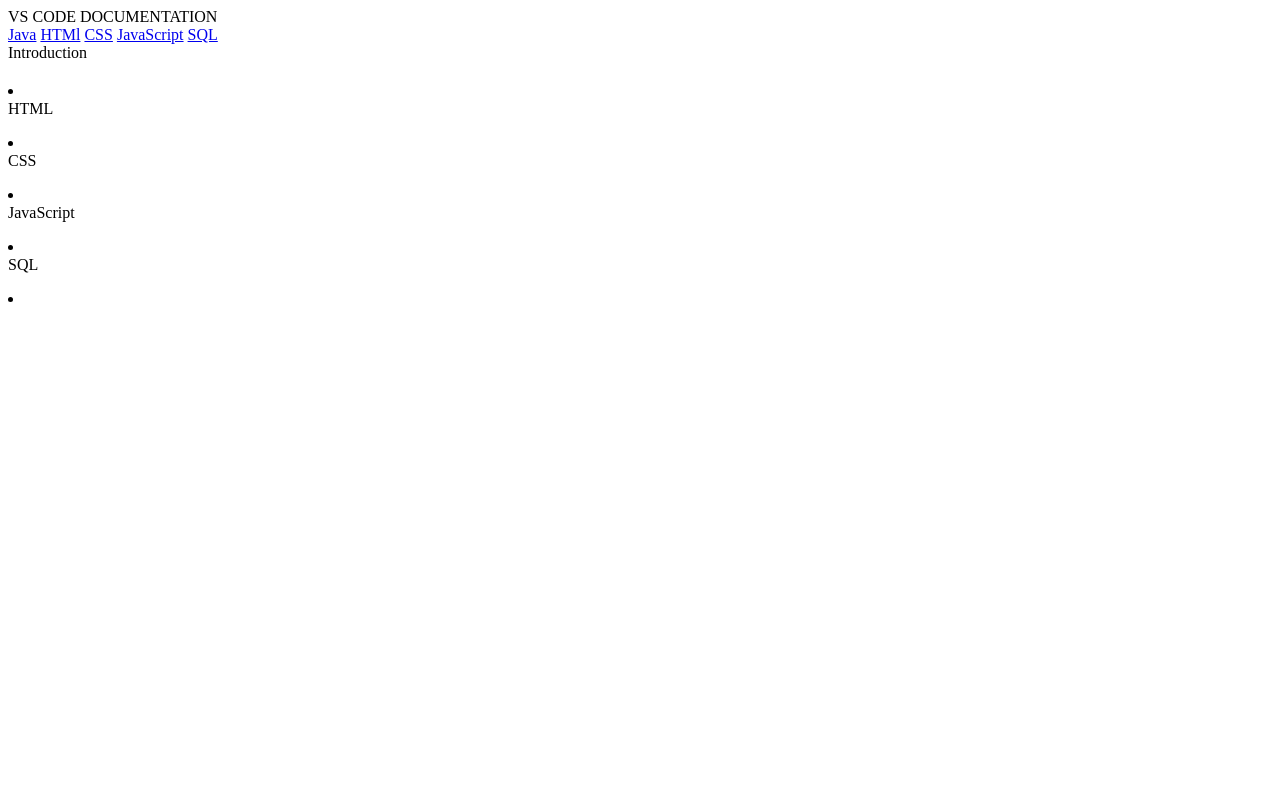
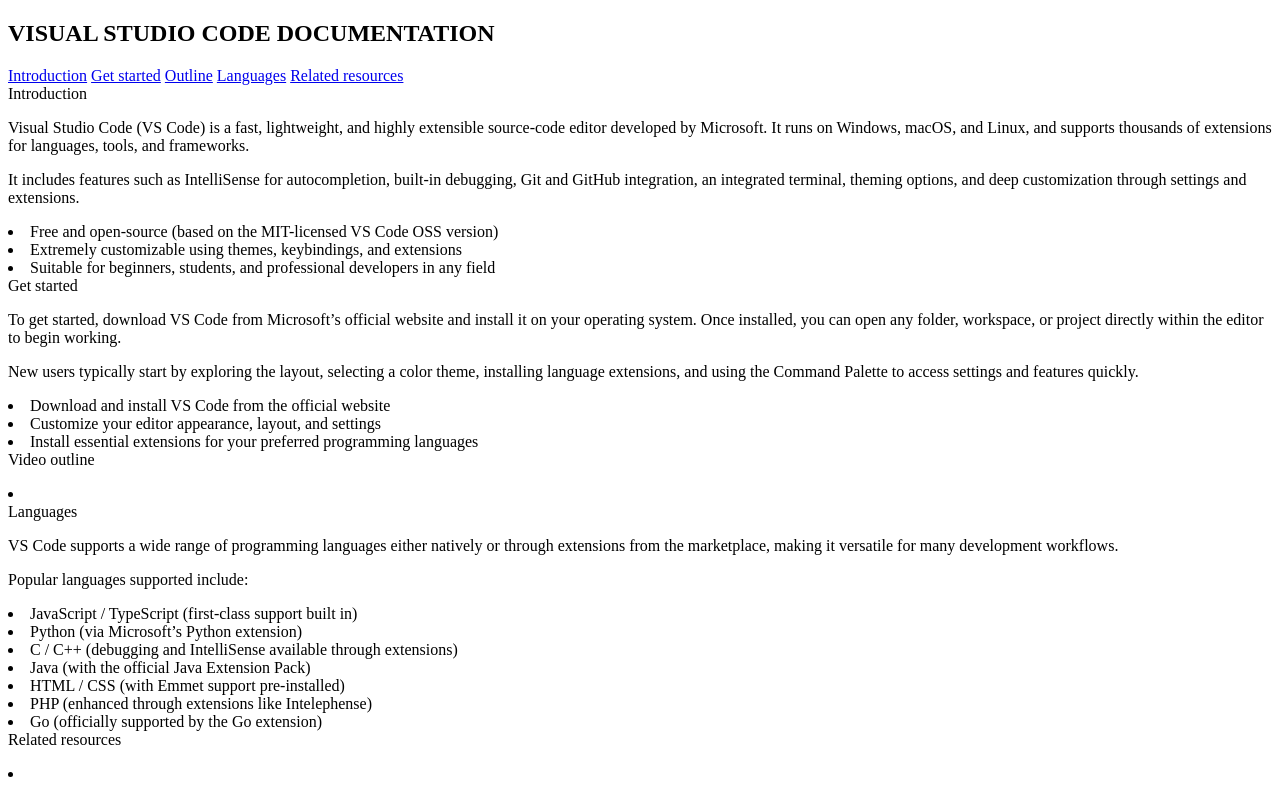
Before and after one commit to James-Juguilon/UCCITCSWeb240179544, a plain HTML site: page DOCUMENTATION_PAGE/DP.html in a window 1280 px wide. Drawn offline with Linux system fonts and the light colour scheme.

Commit message:
finished html of the new project

```diff
--- a/DOCUMENTATION_PAGE/DP.html
+++ b/DOCUMENTATION_PAGE/DP.html
@@ -5,45 +5,93 @@
     </head>
     <body>
         <nav id="navbar">
-            <header>VS CODE DOCUMENTATION</header>
-            <a href="#Java" class="nav-link">Java</a>
-            <a href="#HTML" class="nav-link">HTMl</a>
-            <a href="#CSS" class="nav-link">CSS</a>
-            <a href="#JavaScript" class="nav-link">JavaScript</a>
-            <a href="#SQL" class="nav-link">SQL</a>
+            <header>
+                <h1>VISUAL STUDIO CODE DOCUMENTATION</h1>
+            </header>
+            <a href="#Introduction" class="nav-link">Introduction</a>
+            <a href="#Get_started" class="nav-link">Get started</a>
+            <a href="#Video_outline" class="nav-link">Outline</a>
+            <a href="#Languages" class="nav-link">Languages</a>
+            <a href="#Related_resources" class="nav-link">Related resources</a>
         </nav>
         <main id="main-doc">
             <section class="main-section" id="Introduction">
                 <header id="Introduction">Introduction</header>
-                <h1></h1>
+                <p>
+                    Visual Studio Code (VS Code) is a fast, lightweight, and highly extensible source-code editor developed by Microsoft. It runs on Windows, macOS, and Linux, and supports thousands of extensions for languages, tools, and frameworks.
+                </p>
+                <p>
+                    It includes features such as IntelliSense for autocompletion, built-in debugging, Git and GitHub integration, an integrated terminal, theming options, and deep customization through settings and extensions.
+                </p>
+                <code></code>
+                <li>
+                    Free and open-source (based on the MIT-licensed VS Code OSS version)
+                </li>
+                <li>
+                    Extremely customizable using themes, keybindings, and extensions
+                </li>
+                <li>
+                    Suitable for beginners, students, and professional developers in any field
+                </li>
+            </section>
+            <section class="main-section" id="Get_started">
+                <header id="Get_started">Get started</header>
+                <p>
+                    To get started, download VS Code from Microsoft’s official website and install it on your operating system. Once installed, you can open any folder, workspace, or project directly within the editor to begin working.
+                </p>
+                <p>
+                    New users typically start by exploring the layout, selecting a color theme, installing language extensions, and using the Command Palette to access settings and features quickly.
+                </p>
+                <code></code>
+                <li>
+                    Download and install VS Code from the official website
+                </li>
+                <li>
+                    Customize your editor appearance, layout, and settings
+                </li>
+                <li>
+                    Install essential extensions for your preferred programming languages
+                </li>
+            </section>
+            <section class="main-section" id="Video_outline">
+                <header id="Video_outline">Video outline</header>
                 <p></p>
                 <p></p>
                 <code></code>
                 <li></li>
             </section>
-            <section class="main-section" id="HTML">
-                <header id="HTML">HTML</header>
-                <p></p>
-                <p></p>
+            <section class="main-section" id="Languages">
+                <header id="Languages">Languages</header>
+                <p>
+                    VS Code supports a wide range of programming languages either natively or through extensions from the marketplace, making it versatile for many development workflows.
+                </p>
+                <p>
+                    Popular languages supported include:
+                </p>
                 <code></code>
-                <li></li>
+                <li>
+                    JavaScript / TypeScript (first-class support built in)
+                </li>
+                <li>
+                    Python (via Microsoft’s Python extension)
+                </li>
+                <li>
+                    C / C++ (debugging and IntelliSense available through extensions)
+                </li>
+                <li>
+                    Java (with the official Java Extension Pack)
+                </li>
+                <li>
+                    HTML / CSS (with Emmet support pre-installed)
+                </li>
+                <li>
+                    PHP (enhanced through extensions like Intelephense)
+                </li>
+                <li>
+                    Go (officially supported by the Go extension)
             </section>
-            <section class="main-section" id="CSS">
-                <header id="CSS">CSS</header>
-                <p></p>
-                <p></p>
-                <code></code>
-                <li></li>
-            </section>
-            <section class="main-section" id="JavaScript">
-                <header id="JavaScript">JavaScript</header>
-                <p></p>
-                <p></p>
-                <code></code>
-                <li></li>
-            </section>
-            <section class="main-section" id="SQL">
-                <header id="SQL">SQL</header>
+            <section class="main-section" id="Related_resources">
+                <header id="Related_resources">Related resources</header>
                 <p></p>
                 <p></p>
                 <code></code>
```
